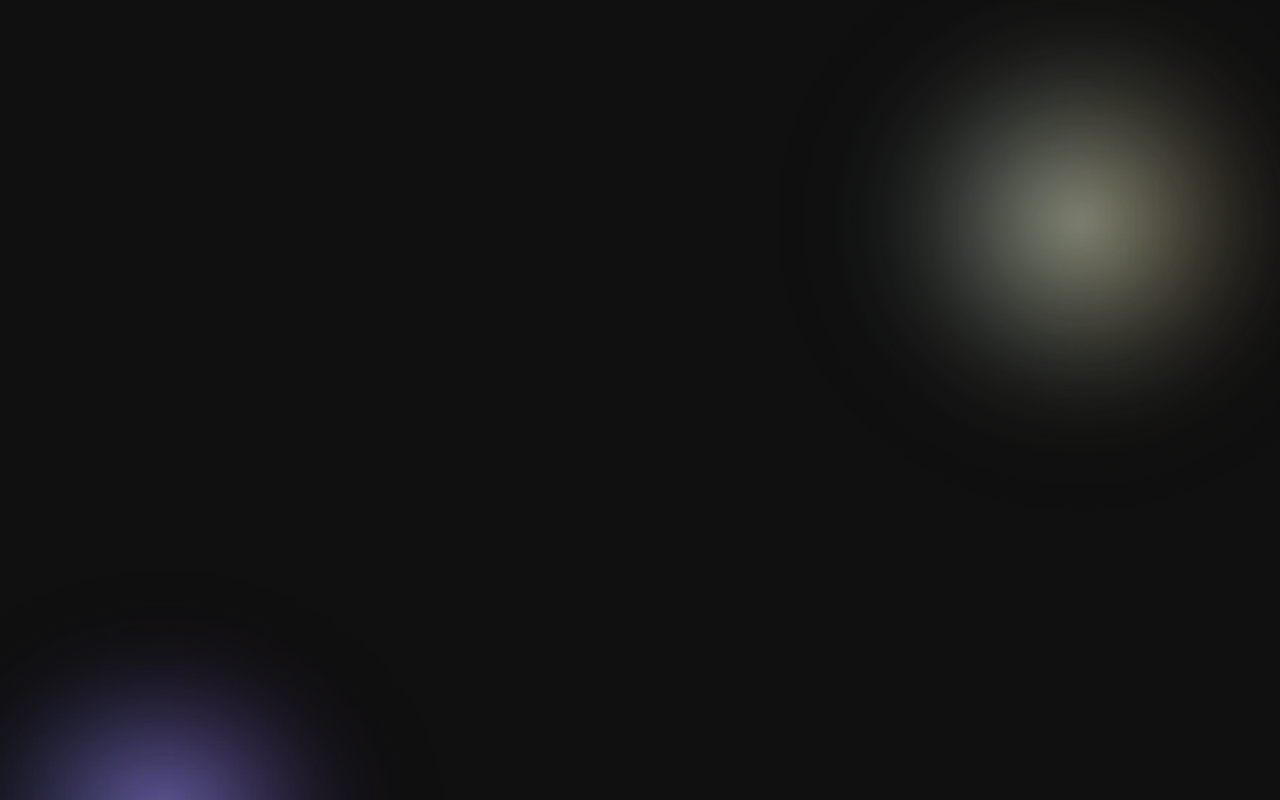
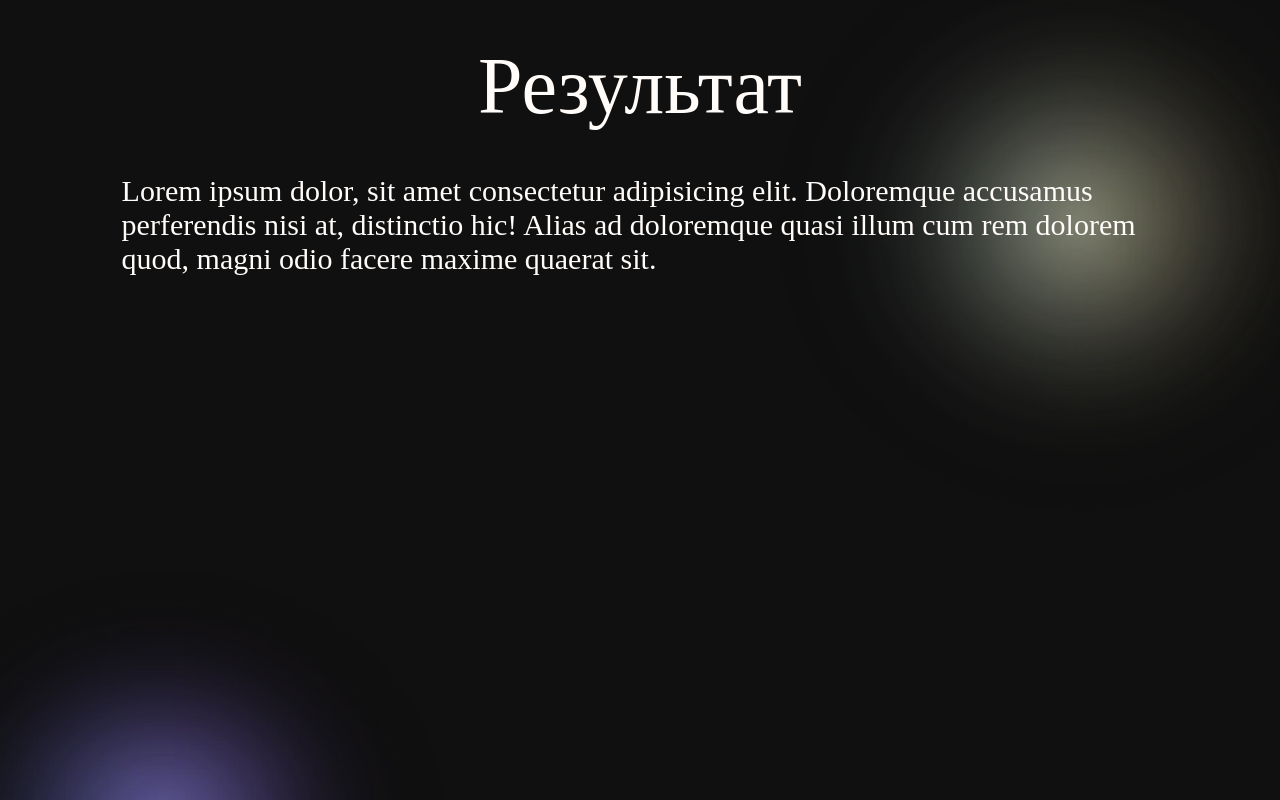
Before and after one commit to YodgorGA/taro_next, a Next.js app: page /taro/result in a window 1280 px wide. Shown: the top 800 px of the page. Built offline with nearby package versions, Linux system fonts and the light colour scheme.

Commit message:
Make the Taro/Result page

```diff
--- a/src/app/(pages)/taro/result/page.tsx
+++ b/src/app/(pages)/taro/result/page.tsx
@@ -1,5 +1,6 @@
 import {FC} from 'react';
 import S from './result.module.scss';
+import { Title } from '@/components/shared';
 
 interface ResultProps {
 
@@ -10,8 +11,12 @@ export const Result:FC<ResultProps> = ({...ResultProps}) =>{
     return (
         <section className={S.container}>
             <div className={S.wrapper}>
-                <div className={S.title}></div>
+                <Title children='Результат'/>
+                <div className={S.result_container}>
+                    <p>Lorem ipsum dolor, sit amet consectetur adipisicing elit. Doloremque accusamus perferendis nisi at, distinctio hic! Alias ad doloremque quasi illum cum rem dolorem quod, magni odio facere maxime quaerat sit.</p>
+                </div>
             </div>
+
         </section>
     )
 }
--- a/src/app/(pages)/taro/result/result.module.scss
+++ b/src/app/(pages)/taro/result/result.module.scss
@@ -1,8 +1,36 @@
+@import '/src/styles/mixins.scss';
+@import '/src/styles/letterals.scss';
+
 .container{
     width: 1152px;
     height: 100vh;
+    position: relative;
+    @media (max-width: $desktop) {
+        width: 100%;
+    }
+    @media (max-width: $mobile) {
+        width: 90%;
+    }
 }
 .wrapper{
     width: 100%;
     height: 700px;
+    @include flex(column,flex-start,center);
 }
+
+.result{
+    &_container{
+        width: 90%;
+        height: 80%;
+        @include GwenFont(30px);
+        p{
+            @media (max-width: $mobile) {
+                width: 100%;
+            }
+        }
+        @media (max-width: $mobile) {
+            font-size: 25px;
+            text-align: center;
+        }
+    }
+}
```
